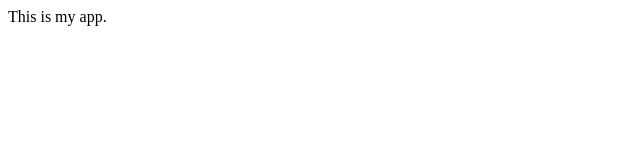
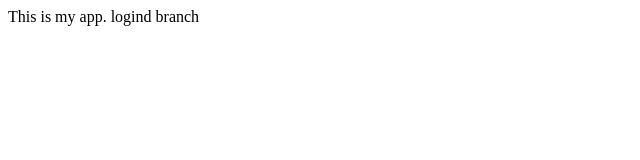
Before and after one commit to amolpatil771/Sample-Repo, a plain HTML site: page index.html in a window 1280 px wide. Shown: the whole page, without its empty margins (0-640 px from the left). Drawn offline with Linux system fonts and the light colour scheme.

Commit message:
login data

```diff
--- a/index.html
+++ b/index.html
@@ -4,5 +4,6 @@
   </head>
   <body>
     This is my app.
+    logind branch
   </body>
 </html>
```
Also changed, not shown: login_branch.txt (added).
